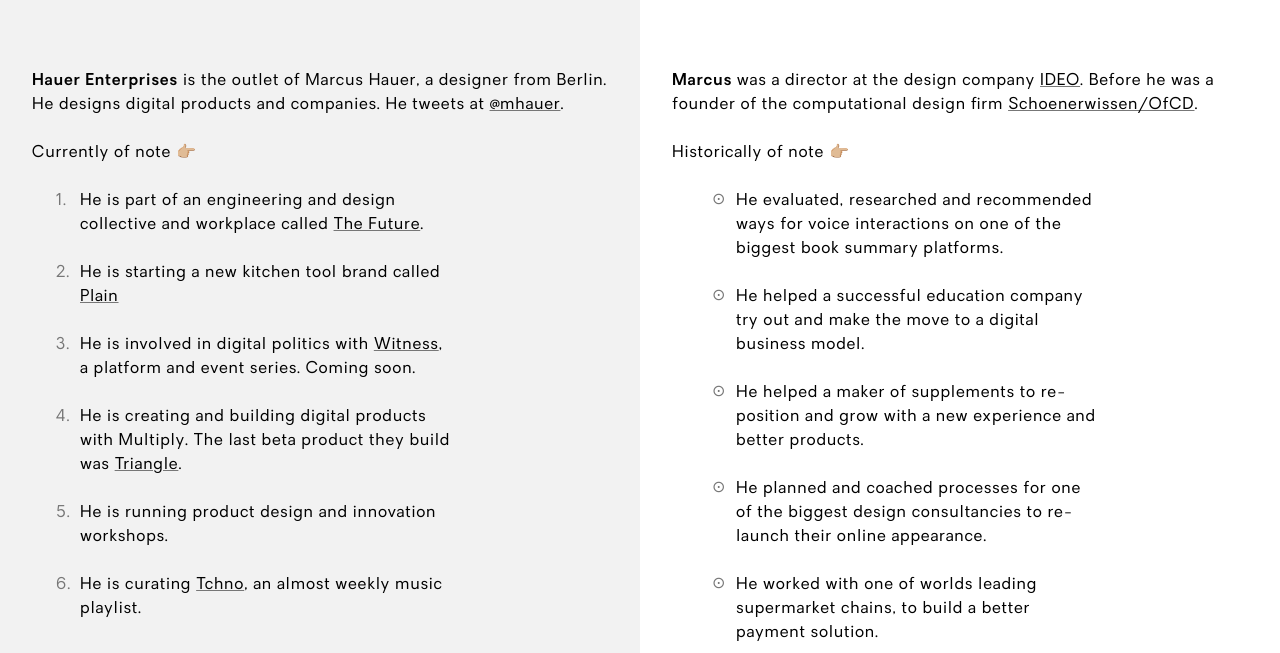
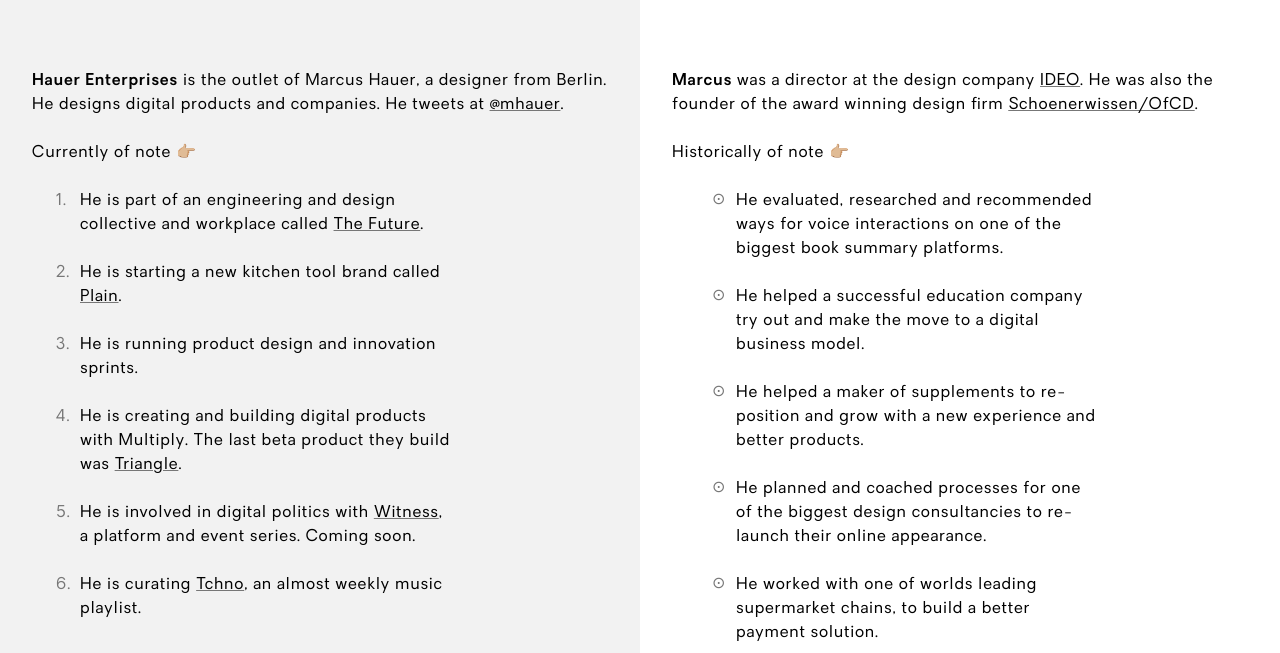
Before and after one commit to mhauer/mhauer.github.io, a plain HTML site: page index.html in a window 1280 px wide. Shown: the part 147-800 px from the top of the page. Drawn offline with Linux system fonts and the light colour scheme.

Commit message:
Refine content

```diff
--- a/index.html
+++ b/index.html
@@ -56,10 +56,10 @@
         <header list>Currently of note 👉🏼</header>
         <ol>
           <li>He is part of an engineering and design collective and workplace called <a href="https://thefuture.berlin">The Future</a>.</li>
-          <li>He is starting a new kitchen tool brand called <a href="https://plain.tools">Plain</a></li>
+          <li>He is starting a new kitchen tool brand called <a href="https://plain.tools">Plain</a>.</li>
+          <li>He is running product design and innovation sprints.</li>
+          <li>He is creating and building digital products with Multiply. The last beta product they build was <a href="https://medium.com/the-multiply/everything-you-need-to-know-about-triangle-f3faf67858b1#.lhjy02fje">Triangle</a>.</li>
           <li>He is involved in digital politics with <a href="https://witness.space">Witness</a>, a platform and event series. Coming soon.</li>
-          <li>He is creating and building digital products with Multiply. The last beta product they build was <a href="https://medium.com/the-multiply/everything-you-need-to-know-about-triangle-f3faf67858b1#.lhjy02fje">Triangle</a>.</li>
-          <li>He is running product design and innovation workshops.</li>
           <li>He is curating <a href="https://tchno.com">Tchno</a>, an almost weekly music playlist.</li>
         </ol>
       </article>
@@ -67,7 +67,7 @@
     <section column archive>
       <article container>
         <p intro>
-          <strong>Marcus </strong> was a director at the design company <a href="http://ideo.com">IDEO</a>. Before he was a founder of the computational design firm <a href="#">Schoenerwissen/OfCD</a>.
+          <strong>Marcus </strong> was a director at the design company <a href="http://ideo.com">IDEO</a>. He was also the founder of the award winning design firm <a href="#">Schoenerwissen/OfCD</a>.
         </p>
       </article>
       <article container>
```
